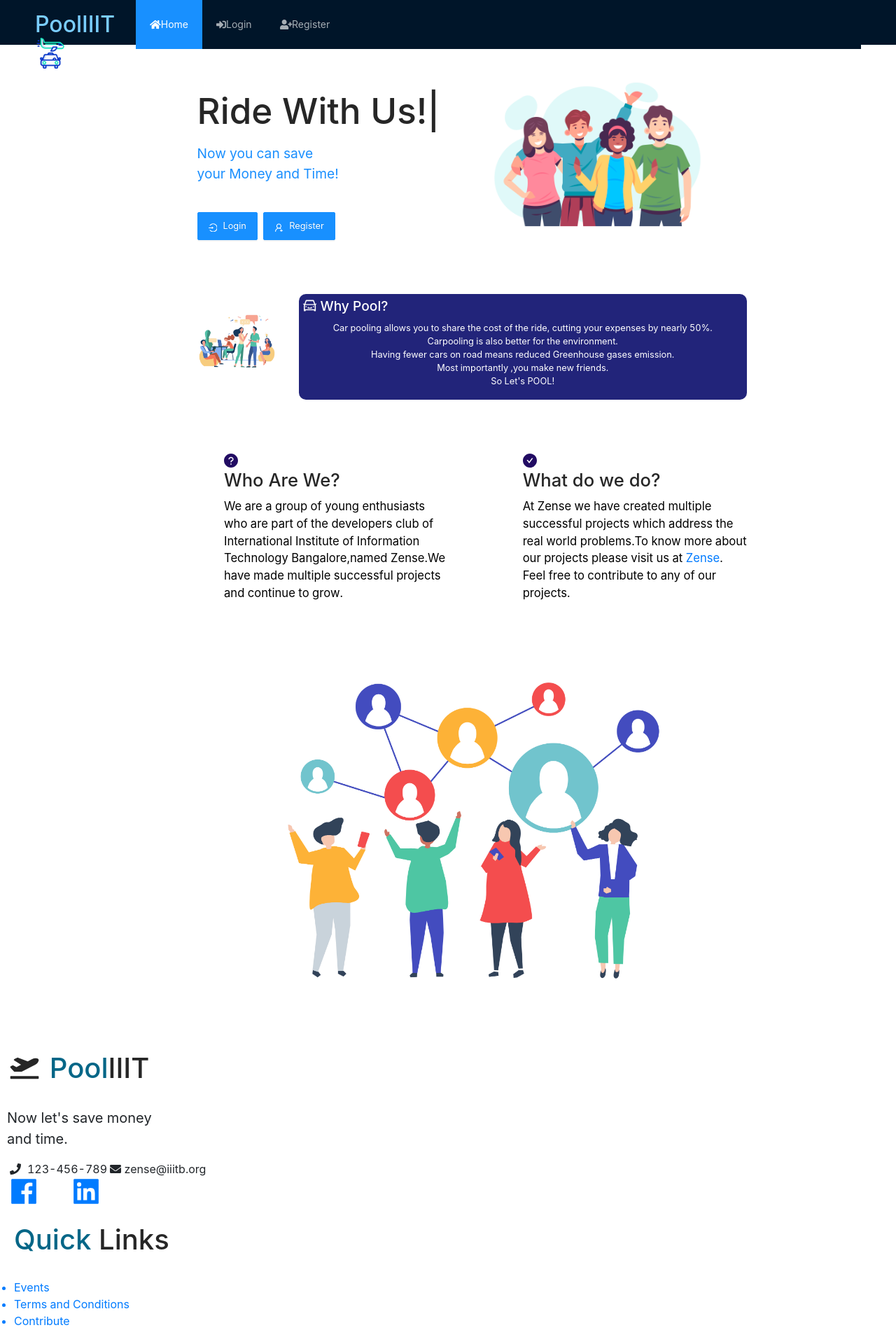
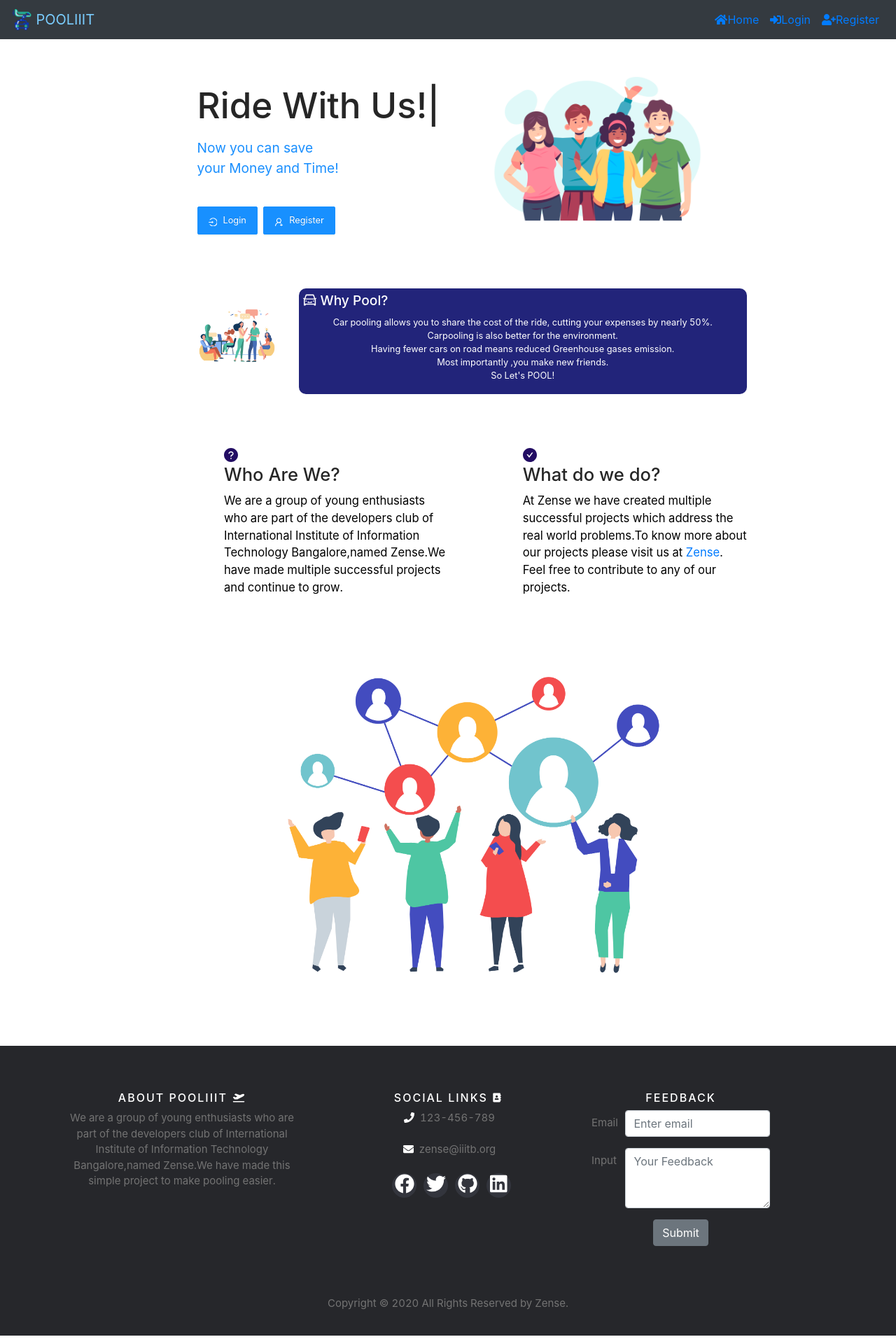
Before and after one commit to divyamagwl/PoolIIIT, a React (Create React App) app in the folder frontend/: page / in a window 1280 px wide. Shown: the top 1920 px of the page at 70% size. Built offline with nearby package versions, Linux system fonts and the light colour scheme.

Commit message:
Updated the Navbar and Footer

```diff
--- a/frontend/src/containers/MainLayout.js
+++ b/frontend/src/containers/MainLayout.js
@@ -1,19 +1,18 @@
 import React, { Component } from 'react';
 import { Link, withRouter } from 'react-router-dom';
 
-import { Layout, Menu, Affix } from 'antd';
+import { Affix } from 'antd';
 import { connect } from 'react-redux';
 import * as actions from '../actions/auth';
-
-import '../static/Navbar.css';
+import { Navbar, Nav, Form, Button, Row, Col } from 'react-bootstrap';
 import '../static/MainLayout.css';
 import '../static/Footer.css';
-
 import {
-  FacebookFilled,
-  GithubFilled,
-  LinkedinFilled,
-} from '@ant-design/icons';
+  faGithub,
+  faFacebook,
+  faTwitter,
+  faLinkedin,
+} from '@fortawesome/free-brands-svg-icons';
 import { FontAwesomeIcon } from '@fortawesome/react-fontawesome';
 import {
   faHome,
@@ -24,201 +23,264 @@ import {
   faPlaneDeparture,
   faPhone,
   faEnvelope,
-  faSignOutAlt
+  faAddressBook,
+  faSignOutAlt,
+  faUser,
 } from '@fortawesome/free-solid-svg-icons';
 
 import logo from '../logo.png';
 
 import ScrollToTopBtn from './ScrollToTop';
 
-const { Header } = Layout;
-
-const Location = withRouter((props) => {
-  const { location, logout, isAuthenticated, username } = props;
-
-  return (
-    <Menu
-      theme='dark'
-      mode='horizontal'
-      selectedKeys={[location.pathname]}
-      style={{ lineHeight: '70px', textAlign: 'right' }}
-      className='hamburger'
-    >
-      <Menu.Item key='/' className='nav-links'>
-         <Link to='/'> <FontAwesomeIcon icon={faHome} />Home</Link>
-      </Menu.Item>
-      {isAuthenticated
-        ? [
-            <Menu.Item key='/booking' className='nav-links'>
-              <Link to='/booking'> <FontAwesomeIcon icon={faTicketAlt} />Bookings</Link>
-            </Menu.Item>,
-            <Menu.Item key={'/users/' + username} className='nav-links'>
-              <Link to={'/users/' + username}><FontAwesomeIcon icon={faUsers} />My Profile</Link>
-            </Menu.Item>,
-            <Menu.Item key='/logout' onClick={logout} className='nav-links'>
-              <Link to='/'><FontAwesomeIcon icon={faSignOutAlt} />Logout</Link>
-            </Menu.Item>,
-          ]
-        : [
-            <Menu.Item key='/login' className='nav-links'>
-               <Link to='/login'><FontAwesomeIcon icon={faSignInAlt} />Login</Link>
-            </Menu.Item>,
-            <Menu.Item key='/register' className='nav-links'>
-              <Link to='/register'><FontAwesomeIcon icon={faUserPlus} />Register</Link>
-            </Menu.Item>,
-          ]}
-    </Menu>
-  );
-});
-
 class MainLayout extends Component {
   render() {
+    const { logout, isAuthenticated, username } = this.props;
     return (
       <div>
         <div>
           <Affix offsetTop={0}>
-            <Header>
-              <div className='logo'>
-                <Link to='/' style={{ color: 'inherit' }}>
-                  <h2 style={{ color: '#7acdff' }}>
-                    PoolIIIT
+            <Navbar collapseOnSelect expand='lg' bg='dark' variant='dark'>
+              <Navbar.Brand href='/' style={{ color: '#7acdff' }}>
                 <img
+                  alt=''
                   src={logo}
-                      alt='Logo'
-                      style={{
-                        color: 'green',
-                        paddingBottom: '20px',
-                        height: '64px',
+                  width='30'
+                  height='30'
+                  className='d-inline-block align-top'
+                  // style={{ paddingBottom: '5px' }}
+                />{' '}
+                POOLIIIT
+              </Navbar.Brand>
+              <Navbar.Toggle aria-controls='responsive-navbar-nav' />
+              <Navbar.Collapse id='responsive-navbar-nav'>
+                <Nav className='mr-auto'></Nav>
+                <Nav>
+                  <Nav.Link eventKey='1'>
+                    <Link
+                      to='/'
+                      onClick={() => {
+                        window.scroll({
+                          top: 0,
+                          left: 0,
+                          behavior: 'smooth',
+                        });
                       }}
-                    ></img>
-                  </h2>
+                    >
+                      <FontAwesomeIcon icon={faHome} />
+                      Home
                     </Link>
-              </div>
-              <Location {...this.props} />
-            </Header>
+                  </Nav.Link>
+                  {isAuthenticated
+                    ? [
+                        <Nav.Link eventKey='2'>
+                          <Link
+                            to='/booking'
+                            onClick={() => {
+                              window.scroll({
+                                top: 0,
+                                left: 0,
+                                behavior: 'smooth',
+                              });
+                            }}
+                          >
+                            {' '}
+                            <FontAwesomeIcon icon={faTicketAlt} />
+                            Bookings
+                          </Link>
+                        </Nav.Link>,
+                        <Nav.Link eventKey='3'>
+                          <Link
+                            to={'/users/' + username}
+                            onClick={() => {
+                              window.scroll({
+                                top: 0,
+                                left: 0,
+                                behavior: 'smooth',
+                              });
+                            }}
+                          >
+                            <FontAwesomeIcon icon={faUser} />
+                            My Profile
+                          </Link>
+                        </Nav.Link>,
+                        <Nav.Link eventKey='4' onClick={logout}>
+                          <Link
+                            to='/'
+                            onClick={() => {
+                              window.scroll({
+                                top: 0,
+                                left: 0,
+                                behavior: 'smooth',
+                              });
+                            }}
+                          >
+                            <FontAwesomeIcon icon={faSignOutAlt} />
+                            Logout
+                          </Link>
+                        </Nav.Link>,
+                      ]
+                    : [
+                        <Nav.Link eventKey='5'>
+                          <Link
+                            to='/login'
+                            onClick={() => {
+                              window.scroll({
+                                top: 0,
+                                left: 0,
+                                behavior: 'smooth',
+                              });
+                            }}
+                          >
+                            <FontAwesomeIcon icon={faSignInAlt} />
+                            Login
+                          </Link>
+                        </Nav.Link>,
+                        <Nav.Link eventKey='6'>
+                          <Link
+                            to='/register'
+                            onClick={() => {
+                              window.scroll({
+                                top: 0,
+                                left: 0,
+                                behavior: 'smooth',
+                              });
+                            }}
+                          >
+                            <FontAwesomeIcon icon={faUserPlus} />
+                            Register
+                          </Link>
+                        </Nav.Link>,
+                      ]}
+                </Nav>
+              </Navbar.Collapse>
+            </Navbar>
           </Affix>
 
           <div style={{ minHeight: '84vh', color: '#7acdff' }}>
             {this.props.children}
           </div>
         </div>
+        <div>
+          <footer className='site-footer'>
+            <div className='container'>
+              <div className='row'>
+                <div className='col-sm-12 col-md-4'>
+                  <h6>
+                    About POOLIIIT{' '}
+                    <FontAwesomeIcon
+                      icon={faPlaneDeparture}
+                      transform='shrink-3'
+                    />
+                  </h6>
+                  <p className='text'>
+                    We are a group of young enthusiasts who are part of the
+                    developers club of International Institute of Information
+                    Technology Bangalore,named Zense.We have made this simple
+                    project to make pooling easier.
+                  </p>
+                </div>
 
-        {/*Footer*/}
-        <div className='footer'>
-          <div className='footer-content'>
-            {/*About*/}
-
-            <div
-              className='footer-section about'
-              style={{ flex: '0 0 30%', marginLeft: '10px' }}
+                <div className='col-md-4 col-sm-6 col-xs-12'>
+                  <h6>
+                    Social Links{' '}
+                    <FontAwesomeIcon
+                      icon={faAddressBook}
+                      transform='shrink-3'
+                    />
+                  </h6>
+                  <span
+                    style={{
+                      color: 'white',
+                    }}
                   >
-              <h1>
-                <FontAwesomeIcon icon={faPlaneDeparture} transform='shrink-3' />
-                <span style={{ color: '#046687', fontSize: '40px' }}>
-                  {' '}
-                  Pool
-                </span>
-                <span style={{ fontSize: '40px' }}>IIIT</span>
-              </h1>
-              &nbsp;
-              <p style={{ fontSize: '20px' }}>
-                Now let's save money
-                <br />
-                and time.
-              </p>
-              <div className='contact'>
-                <span>
                     &nbsp;
                     <FontAwesomeIcon icon={faPhone} />
-                  &nbsp; 123-456-789
+                    &nbsp;{' '}
+                    <span style={{ color: '#737373' }}>
+                      {' '}
+                      <a href='#'>123-456-789</a>
                     </span>
-                <span>
+                  </span>
+                  <br />
+                  <br />
+                  <span style={{ color: 'white' }}>
                     &nbsp;
                     <FontAwesomeIcon icon={faEnvelope} />
-                  &nbsp;zense@iiitb.org
+                    &nbsp;
+                    <span style={{ color: '#737373' }}>
+                      <a href='#'> zense@iiitb.org</a>
                     </span>
+                  </span>
+                  <br />
+                  <br />
+                  <ul className='social-icons'>
+                    <li>
+                      <a className='facebook' href='#'>
+                        <FontAwesomeIcon icon={faFacebook} size='2x' />
+                      </a>
+                    </li>
+                    <li>
+                      <a className='twitter' href='#'>
+                        <FontAwesomeIcon icon={faTwitter} size='2x' />
+                      </a>
+                    </li>
+                    <li>
+                      <a className='dribbble' href='#'>
+                        <FontAwesomeIcon icon={faGithub} size='2x' />
+                      </a>
+                    </li>
+                    <li>
+                      <a className='linkedin' href='#'>
+                        <FontAwesomeIcon icon={faLinkedin} size='2x' />
+                      </a>
+                    </li>
+                  </ul>
                 </div>
-              <div>
-                &nbsp;
-                <a href='/'>
-                  <FacebookFilled style={{ fontSize: 40 }} />
-                </a>
-                &nbsp;
-                <a href='https://github.com/zense'>
-                  <GithubFilled style={{ fontSize: 40, color: '#ffffff' }} />
-                </a>
-                &nbsp;
-                <a href='/'>
-                  <LinkedinFilled style={{ fontSize: 40 }} />
-                </a>
+
+                <div className='col-xs-6 col-md-3'>
+                  <h6>Feedback</h6>
+                  <Form>
+                    <Form.Group as={Row} controlId='formPlaintextEmail'>
+                      <Form.Label column sm='2'>
+                        Email
+                      </Form.Label>
+                      <Col sm='10'>
+                        <Form.Control type='email' placeholder='Enter email' />
+                      </Col>
+                    </Form.Group>
+                    <Form.Group as={Row} controlId='formBasicTextArea'>
+                      <Form.Label column sm='2'>
+                        Input
+                      </Form.Label>
+                      <Col sm='10'>
+                        <Form.Control
+                          as='textarea'
+                          rows='3'
+                          placeholder='Your Feedback'
+                        />
+                      </Col>
+                    </Form.Group>
+                    <Button variant='secondary' type='submit'>
+                      Submit
+                    </Button>
+                  </Form>
                 </div>
               </div>
-
-            {/*End of About*/}
-            {/*Links*/}
-            <div
-              className='footer-section links'
-              style={{
-                flex: '0 0 30%',
-                marginLeft: '20px',
-              }}
-            >
+              {/* <hr> */}
+            </div>
+            <div style={{ textAlign: 'center' }}>
+              <div className='col-md-12 col-sm-6 col-xs-12'>
+                <p className='copyright-text'>
+                  Copyright &copy; 2020 All Rights Reserved by
+                  <a href='https://zense.co.in/'> Zense</a>.
+                </p>
+              </div>
               <br />
-              <h1>
-                <span style={{ color: '#046687' }}>Quick</span> Links
-              </h1>
-              <br></br>
-              <ul>
-                <a href='/'>
-                  <li>Events</li>
-                </a>
-                <a href='/'>
-                  <li>Terms and Conditions</li>
-                </a>
-                <a href='https://github.com/divyamagwl/PoolIIIT'>
-                  <li>Contribute</li>
-                </a>
-              </ul>
             </div>
-            {/*End of Links*/}
-            {/*Start of Contact*/}
-            <div
-              className='footer-section contact-form'
-              style={{
-                flex: '0 0 30%',
-                marginLeft: '10px',
-              }}
-            >
-              <br />
-              <h1>
-                <span style={{ color: '#046687' }}>Contact</span> Us
-              </h1>
-              <br></br>
-              <form action='index.html' method='post'>
-                <input
-                  type='email'
-                  name='email'
-                  className='text-input contact-input'
-                  placeholder='Enter Your Email Address'
-                ></input>
-
-                <textarea
-                  name='message'
-                  className='text-input contact-input'
-                  placeholder='Please leave us a Feedback'
-                ></textarea>
-                <button type='submit' className='btn btn-big contact-btn'>
-                  <FontAwesomeIcon icon={faEnvelope} />
-                  &nbsp;Send
-                </button>
-              </form>
+          </footer>
         </div>
-            {/*End of Contact*/}
       </div>
-          <div className='footer-bottom'>&copy;Designed by Zense| IIITB</div>
-        </div>
-        <ScrollToTopBtn/>
-      </div>
+      // <ScrollToTopBtn />
     );
   }
 }
```
Lines whose indentation alone changed are shown as unchanged.
